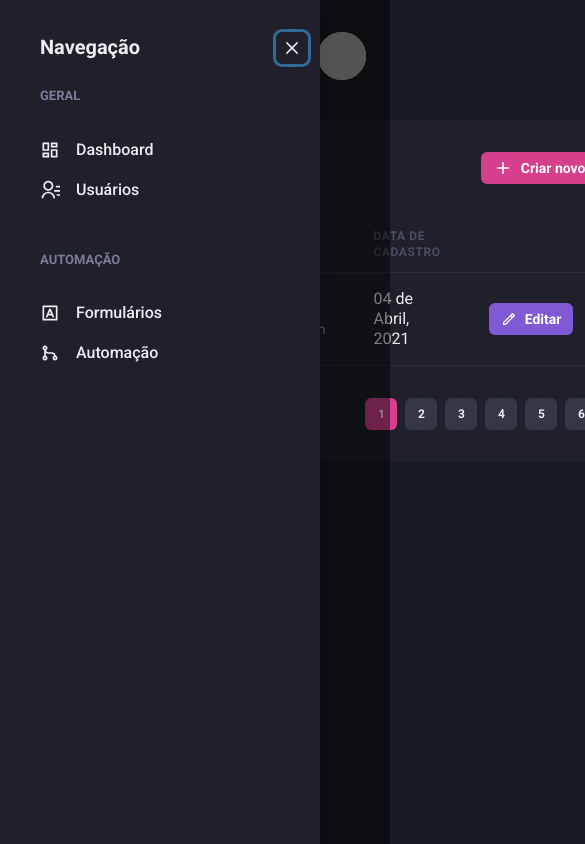
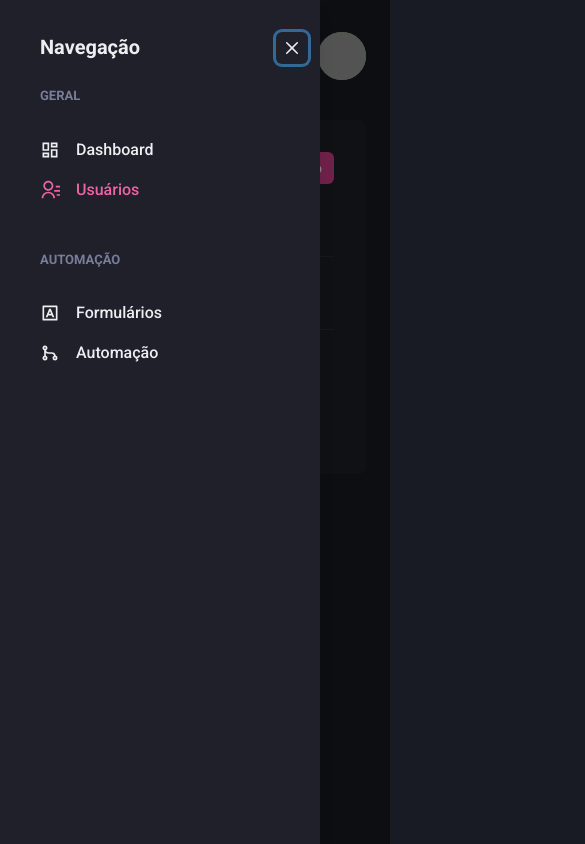
Before and after one commit to adrianowy/rocketseat_ignite, a Next.js app in the folder 04-admin-panel/: page /users in a window 390 px wide. Both pictures are taken after a click on the button "Open Navigation". Shown: the top 844 px of the page, 585 px wide, since content can reach past the window. Built offline with nearby package versions, Linux system fonts and the light colour scheme; grey boxes are pictures that could not be loaded.

Commit message:
ambiente responsivo e componentização

```diff
--- a/04-admin-panel/package.json
+++ b/04-admin-panel/package.json
@@ -19,6 +19,7 @@
     "react": "17.0.2",
     "react-apexcharts": "^1.4.0",
     "react-dom": "17.0.2",
+    "react-hook-form": "^7.28.1",
     "react-icons": "^4.3.1"
   },
   "devDependencies": {
--- /dev/null
+++ b/04-admin-panel/src/components/ActiveLink.tsx
@@ -0,0 +1,37 @@
+import Link, { LinkProps } from 'next/link';
+import { useRouter } from 'next/router';
+import { cloneElement, ReactElement } from 'react';
+
+interface ActiveLinkProps extends LinkProps {
+    children: ReactElement;
+    shouldMatchExactHref?: boolean;
+}
+
+export function ActiveLink({
+    children,
+    shouldMatchExactHref = false,
+    ...rest
+}: ActiveLinkProps){
+
+    const {asPath} = useRouter()
+    let isActive = false;
+
+    if( shouldMatchExactHref && [rest.href, rest.as].includes(asPath) ){
+        isActive = true;
+    }
+
+    if(
+        !shouldMatchExactHref &&
+        (asPath.startsWith(String(rest.href)) || asPath.startsWith(String(rest.as)))
+    ){
+        isActive = true;
+    }
+
+    return (
+        <Link {...rest}>
+            {cloneElement(children, {
+                color: isActive ? 'pink.400' : 'gray.50',
+            })}
+        </Link>
+    )
+}
--- a/04-admin-panel/src/components/Header/index.tsx
+++ b/04-admin-panel/src/components/Header/index.tsx
@@ -1,4 +1,5 @@
 import { Flex, Icon, IconButton, useBreakpointValue } from '@chakra-ui/react'
+import Link from 'next/link'
 import { RiMenuLine } from 'react-icons/ri'
 import { useSidebarDrawer } from '../../contexts/SiddebarDrawerContext'
 import { Logo } from './Logo'
@@ -24,7 +25,7 @@ export function Header(){
           mx="auto"
           mt="4"
           px="6"
-          alignContent={'center'}
+          alignItems={'center'}
         >
 
             {!isWideVersion && (
--- a/04-admin-panel/src/components/Pagination/index.tsx
+++ b/04-admin-panel/src/components/Pagination/index.tsx
@@ -4,7 +4,7 @@ import { PaginationItem } from "./PaginationItem";
 export function Pagination() {
     return (
         <Stack
-            direction="row"
+            direction={["column", "row"]}
             spacing="6"
             mt="8"
             justifyContent="space-between"
--- a/04-admin-panel/src/components/Sidebar/NavLink.tsx
+++ b/04-admin-panel/src/components/Sidebar/NavLink.tsx
@@ -1,16 +1,20 @@
-import { Icon, Link, LinkProps, Text } from "@chakra-ui/react";
+import { Icon, Link as ChakraLink, LinkProps, Text } from "@chakra-ui/react";
 import { ElementType } from "react";
+import { ActiveLink } from "../ActiveLink";
 
 interface NavLinkProps extends LinkProps {
     icon: ElementType;
     children: string;
+    href: string;
 }
 
-export function NavLink({icon, children, ...rest}: NavLinkProps){
+export function NavLink({icon, children, href, ...rest}: NavLinkProps){
     return (
-        <Link display="flex" alignItems="center" {...rest}>
-            <Icon as={icon} fontSize="20" />
-            <Text ml="4" fontWeight={'medium'}>{children}</Text>
-        </Link>
+        <ActiveLink href={href} passHref>
+            <ChakraLink display="flex" alignItems="center" {...rest}>
+                <Icon as={icon} fontSize="20" />
+                <Text ml="4" fontWeight={'medium'}>{children}</Text>
+            </ChakraLink>
+        </ActiveLink>
     );
 }
--- a/04-admin-panel/src/components/Sidebar/SideBarNav.tsx
+++ b/04-admin-panel/src/components/Sidebar/SideBarNav.tsx
@@ -7,13 +7,13 @@ export function SideBarNav(){
     return (
         <Stack spacing={12} alignItems="flex-start">
             <NavSection title="GERAL">
-                <NavLink icon={RiDashboardLine}>Dashboard</NavLink>
-                <NavLink icon={RiContactsLine}>Usuários</NavLink>
+                <NavLink icon={RiDashboardLine} href="/dashboard">Dashboard</NavLink>
+                <NavLink icon={RiContactsLine} href="/users">Usuários</NavLink>
             </NavSection>
 
             <NavSection title="AUTOMAÇÃO">
-                <NavLink icon={RiInputMethodLine}>Formulários</NavLink>
-                <NavLink icon={RiGitMergeLine}>Automação</NavLink>
+                <NavLink icon={RiInputMethodLine} href="/forms">Formulários</NavLink>
+                <NavLink icon={RiGitMergeLine} href="/automation">Automação</NavLink>
             </NavSection>
         </Stack>
     )
--- a/04-admin-panel/src/contexts/SiddebarDrawerContext.tsx
+++ b/04-admin-panel/src/contexts/SiddebarDrawerContext.tsx
@@ -16,7 +16,10 @@ export function SidebarDrawerProvider({children}: SidebarDrawerProviderProps){
     const router = useRouter()
 
     useEffect(() => {
-        disclosure.onClose()
+        disclosure.onClose();
+
+        //router.asPath
+        // sempre que houver uma troca de rota, o menu lateral vai fechar
     }, [router.asPath])
 
     return (
--- a/04-admin-panel/src/pages/users/index.tsx
+++ b/04-admin-panel/src/pages/users/index.tsx
@@ -1,10 +1,17 @@
-import { Box, Button, Flex, Heading, Icon, Table, Thead, Tr, Th, Checkbox, Tbody, Td, Text } from "@chakra-ui/react";
+import { Box, Button, Flex, Heading, Icon, Table, Thead, Tr, Th, Checkbox, Tbody, Td, Text, useBreakpointValue } from "@chakra-ui/react";
+import Link from "next/link";
 import { RiAddLine, RiPencilLine } from "react-icons/ri";
 import { Header } from "../../components/Header";
 import { Pagination } from "../../components/Pagination";
 import { Sidebar } from "../../components/Sidebar";
 
 export default function UserList() {
+
+    const isWideVersion = useBreakpointValue({
+        base: false,
+        lg: true,
+    })
+
     return (
         <Box>
             <Header />
@@ -16,6 +23,7 @@ export default function UserList() {
                     <Flex mb="8" justifyContent={'space-between'} alignContent={'center'}>
                         <Heading size="lg" fontWeight="normal">Usuários</Heading>
 
+                        <Link href="/users/create" passHref>
                             <Button
                             as="a"
                             size="sm"
@@ -25,22 +33,23 @@ export default function UserList() {
                             >
                                 Criar novo
                             </Button>
+                        </Link>
                     </Flex>
 
                     <Table colorScheme="whiteAlpha">
                         <Thead>
                             <Tr>
-                                <Th px="6" color="gray.300" width="8">
+                                <Th px={["4", "4", "6"]} color="gray.300" width="8">
                                     <Checkbox colorScheme={'pink'} />
                                 </Th>
                                 <Th>Usuário</Th>
-                                <Th>Data de Cadastro</Th>
-                                <Th width={"8"}></Th>
+                                { isWideVersion && <Th>Data de Cadastro</Th>}
+                                { isWideVersion && <Th width={"8"}></Th>}
                             </Tr>
                         </Thead>
                         <Tbody>
                             <Tr>
-                                <Td>
+                                <Td px={["4", "4", "6"]}>
                                     <Checkbox colorScheme={'pink'} />
                                 </Td>
                                 <Td>
@@ -49,9 +58,10 @@ export default function UserList() {
                                         <Text fontSize="sm" color="gray.300">adrianoabreu.wy@gmail.com</Text>
                                     </Box>
                                 </Td>
-                                <Td>
-                                    04 de Abril, 2021
-                                </Td>
+                                { isWideVersion && <Td>04 de Abril, 2021</Td> }
+
+                                {
+                                     isWideVersion && (
                                         <Td>
                                             <Button
                                             as="a"
@@ -63,6 +73,8 @@ export default function UserList() {
                                                 Editar
                                             </Button>
                                         </Td>
+                                     )
+                                }
                             </Tr>
                         </Tbody>
                     </Table>
```
Also changed, not shown: 04-admin-panel/src/pages/dashboard.tsx (+12 -2 lines), 04-admin-panel/src/pages/index.tsx (+14 -6 lines), 04-admin-panel/src/pages/users/create.tsx (+8 -6 lines), 1 other file (tests, documents, lock files or other folders). Lines whose indentation alone changed are shown as unchanged.
